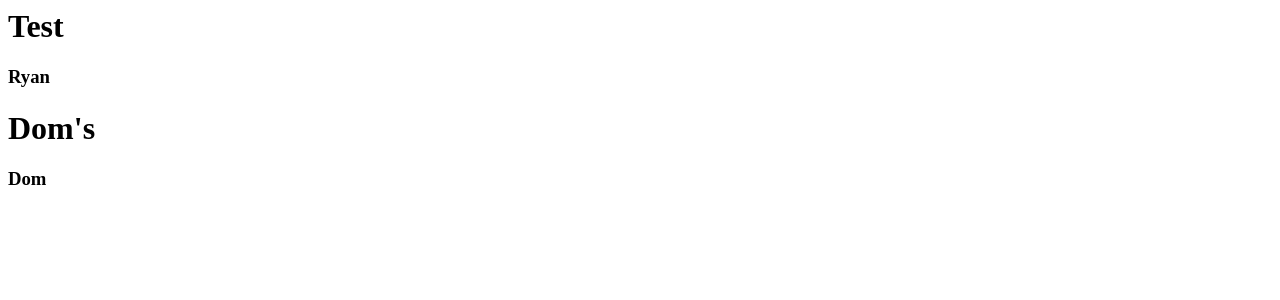
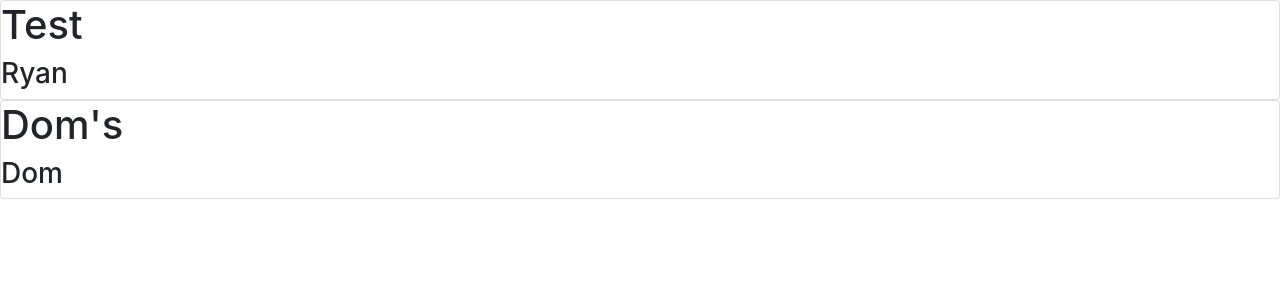
Before and after one commit to RyanKeys/rithm, a Django app: page / in a window 1280 px wide. Shown: the top 300 px of the page. Run offline with Django 3.2, Linux system fonts and the light colour scheme; data comes from the database, SQL or seed files in the repository; some libraries are stand-ins or nearby versions.

Commit message:
fixed the bootstrap

```diff
--- a/landing_page/templates/landing_page/index.html
+++ b/landing_page/templates/landing_page/index.html
@@ -1,4 +1,6 @@
-{% block content %} {% for game in games %}
-<h1>{{game.name}}</h1>
-<h3>{{game.publisher}}</h3>
+{% extends 'base.html'%}{% block content %} {% for game in games %}
+<div class="card">
+  <h1>{{game.name}}</h1>
+  <h3>{{game.publisher}}</h3>
+</div>
 {% endfor %} {% endblock %}
```
Also changed, not shown: landing_page/templates/base.html (renamed from landing_page/templates/landing_page/base.html).
